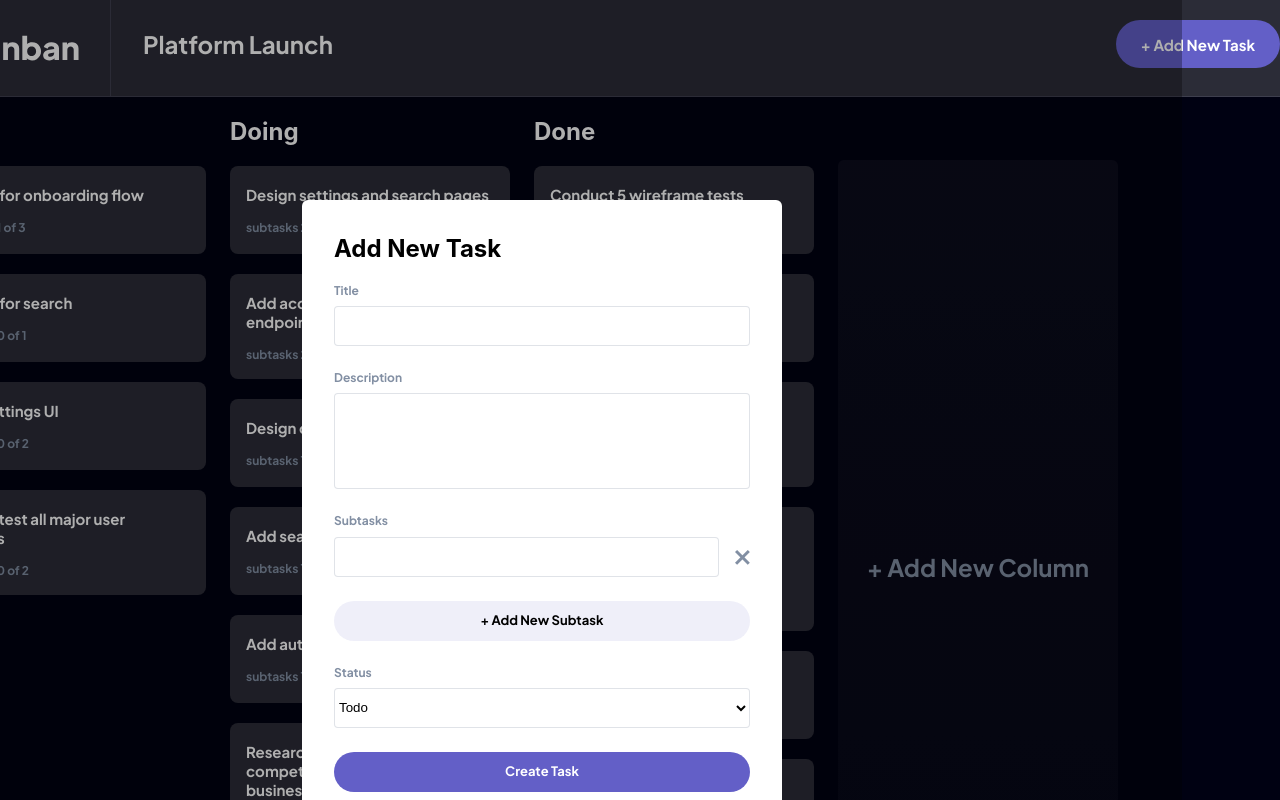
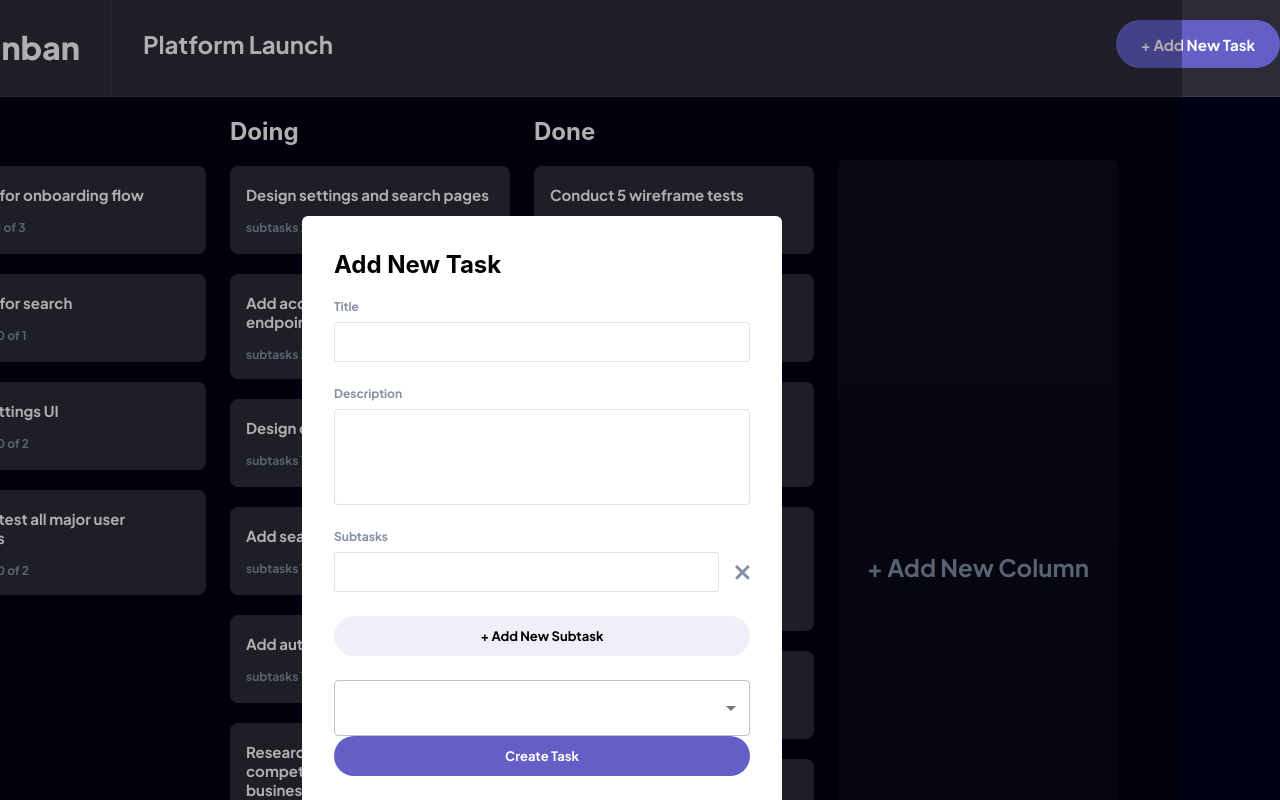
Before and after one commit to JABNIA/Kanban-task-management, a React (Create React App) app: page / in a window 1280 px wide. Both pictures are taken after a click on the button "+ Add New Task". Shown: the top 800 px of the page. Built offline with nearby package versions, Linux system fonts and the light colour scheme.

Commit message:
status selecting menu upgraded and is functional

```diff
--- a/src/components/AddNewTask.jsx
+++ b/src/components/AddNewTask.jsx
@@ -1,6 +1,7 @@
 import React, { useState } from 'react'
 import styled from 'styled-components'
 import { useKanbanContext } from '../Hooks/useContext'
+import SelectMenu from './SelectMenu'
 
 function AddNewTask({setInModal, setDropDownOpen}) {
     const context = useKanbanContext()
@@ -58,14 +59,15 @@ function handleAddNewSubtask(){
             {newSubtask.map((subtaskNumber, index) => <SubtaskInput key={subtaskNumber} index={index} subtasks={newSubtask} setNewSubtasks={setNewSubtask}/>)}
         </div>
         <button class="new-sub-task" onClick={handleAddNewSubtask}>+ Add New Subtask</button>
-        <div className='input-wrapper'>
+        {/* <div className='input-wrapper'>
             <label htmlFor="">Status</label>
             <select name="status" id="status-field" value={taskStatus} onChange={(event) => setTaskStatus(event.target.value)}
             onFocus={() => setDropDownOpen(true)} onBlur={() => setDropDownOpen(false)}>
                 {context.boards[context.activeBoard]
                 .columns.map((column, index) => <option key={index} className='option'>{column.name}</option>)}
             </select>
-        </div>
+        </div>*/}
+        <SelectMenu context={context} columns={context.boards[context.activeBoard].columns} setDropDownOpen={setDropDownOpen} setTaskStatus={setTaskStatus}/>
         <button className='create-task' onClick={handleCreateTask}>Create Task</button>
     </ModalWrapper>
   )
--- a/src/components/SelectMenu.jsx
+++ b/src/components/SelectMenu.jsx
@@ -1,10 +1,41 @@
+import Box from '@mui/material/Box';
+import InputLabel from '@mui/material/InputLabel';
+import MenuItem from '@mui/material/MenuItem';
+import FormControl from '@mui/material/FormControl';
+import Select from '@mui/material/Select';
+import { useState } from 'react';
+
+
+
 function SelectMenu({context, columns, setDropDownOpen, value, setTaskStatus}){
-
-        return (
-            <select name="status" className="status" onFocus={() => setDropDownOpen(true)} onBlur={() => setDropDownOpen(false)} onChange={event => setTaskStatus(event.target.value)} value={value}>
-                {columns.map(column => <option className='option'>{column.name}</option>)}
-            </select>
-            )
+    const [selectValue, setValue] = useState(value)
+        // return (
+        //     <select name="status" className="status" onFocus={() => setDropDownOpen(true)} onBlur={() => setDropDownOpen(false)} onChange={event => setTaskStatus(event.target.value)} value={value}>
+        //         {columns.map(column => <option className='option'>{column.name}</option>)}
+        //     </select>
+        //     )
+        // }
+        function handleChange(event) {
+            setValue(event.target.value)
         }
 
+
+        return(
+        <Box sx={{ minWidth: 120 }}>
+            <FormControl fullWidth>
+              <Select
+                labelId="column-select-label"
+                id="column-select"
+                value={selectValue}
+                label=""
+                onChange={(event) => handleChange(event)}
+                style={{color: context.darkMode ? "#FFFFFF" : "#000000"}}
+              >
+                {columns.map(column => <MenuItem value={column.name}>{column.name}</MenuItem>)}
+              </Select>
+            </FormControl>
+          </Box>
+        );
+      }
+
 export default SelectMenu
```
